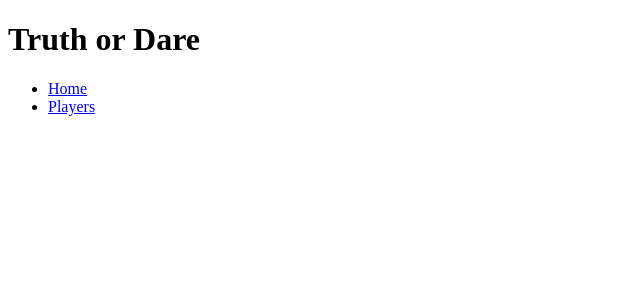
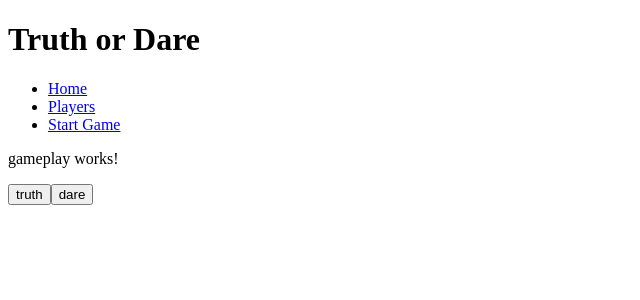
Before and after one commit to Aviakubo/truthOrDareFrontend, an Angular app: page /game in a window 1280 px wide. Before the commit this address led to /. Shown: the top 300 px of the page, without its empty margins (0-640 px from the left). Built offline with nearby package versions, Linux system fonts and the light colour scheme.

Commit message:
able to console log random item from api

```diff
--- a/src/app/app-routing.module.ts
+++ b/src/app/app-routing.module.ts
@@ -1,11 +1,13 @@
 import { NgModule } from '@angular/core';
 import { RouterModule, Routes } from '@angular/router';
+import { GameplayComponent } from './gameplay/gameplay.component';
 import { MainEntryComponent } from './main-entry/main-entry.component';
 import { PlayerListComponent } from './player-list/player-list.component';
 
 const routes: Routes = [
   { path: 'home', component: MainEntryComponent },
-  { path: 'players', component: PlayerListComponent }
+  { path: 'players', component: PlayerListComponent },
+  { path: 'game', component: GameplayComponent }
 ];
 
 @NgModule({
--- a/src/app/app.component.html
+++ b/src/app/app.component.html
@@ -3,6 +3,7 @@
   <ul>
     <li><a routerLink="home">Home</a></li>
     <li><a routerLink="players">Players</a></li>
+    <li><a routerLink="game">Start Game</a></li>
   </ul>
 </div>
 
--- a/src/app/app.module.ts
+++ b/src/app/app.module.ts
@@ -7,13 +7,15 @@ import { MainEntryComponent } from './main-entry/main-entry.component';
 import { HttpClientModule, HttpClient } from '@angular/common/http'
 import { FormsModule } from '@angular/forms';
 import { GameComponent } from './game/game.component';
+import { GameplayComponent } from './gameplay/gameplay.component';
 
 @NgModule({
   declarations: [
     AppComponent,
     PlayerListComponent,
     MainEntryComponent,
-    GameComponent
+    GameComponent,
+    GameplayComponent
   ],
   imports: [
     BrowserModule,
--- /dev/null
+++ b/src/app/gameplay/gameplay.component.ts
@@ -0,0 +1,29 @@
+import { HttpClient } from '@angular/common/http';
+import { Component } from '@angular/core';
+
+@Component({
+  selector: 'app-gameplay',
+  templateUrl: './template/gameplay.component.html',
+  styleUrls: ['./template/gameplay.component.scss']
+})
+export class GameplayComponent {
+  truthData: any;
+  dareData: any;
+  randomInteger = Math.floor(Math.random() * 2);
+
+  constructor(private http: HttpClient) {};
+
+  getTruth() {
+    this.http.get('http://localhost:4000/truth/').subscribe((response) => {
+      this.truthData = response;
+      console.log(this.truthData[this.randomInteger].instructions);
+    })
+  };
+
+  getDare() {
+    this.http.get('http://localhost:4000/dare').subscribe((response) => {
+      this.dareData = response;
+      console.log(this.dareData[this.randomInteger].instructions);
+    })
+  };
+};
--- /dev/null
+++ b/src/app/gameplay/template/gameplay.component.html
@@ -0,0 +1,3 @@
+<p>gameplay works!</p>
+<button type="button" (click)="getTruth()">truth</button>
+<button type="button" (click)="getDare()">dare</button>
--- a/src/app/player-list/template/player-list.component.html
+++ b/src/app/player-list/template/player-list.component.html
@@ -2,8 +2,8 @@
   <h1>Add Players</h1>
   <div class="buttonContainer">
     <button type="button" (click)="addPlayer()">Add Player</button>
-    <button (click)="removePlayer()">Remove Player</button>
-    <button (click)="startGame()">Start Game</button>
+    <button type="button" (click)="removePlayer()">Remove Player</button>
+    <button type="button" (click)="startGame()">Start Game</button>
   </div>
   <div class="player">
     <label for="playerName">Enter Name: </label>
```
Also changed, not shown: src/app/gameplay/template/gameplay.component.scss (added), 1 other file (tests, documents, lock files or other folders).
